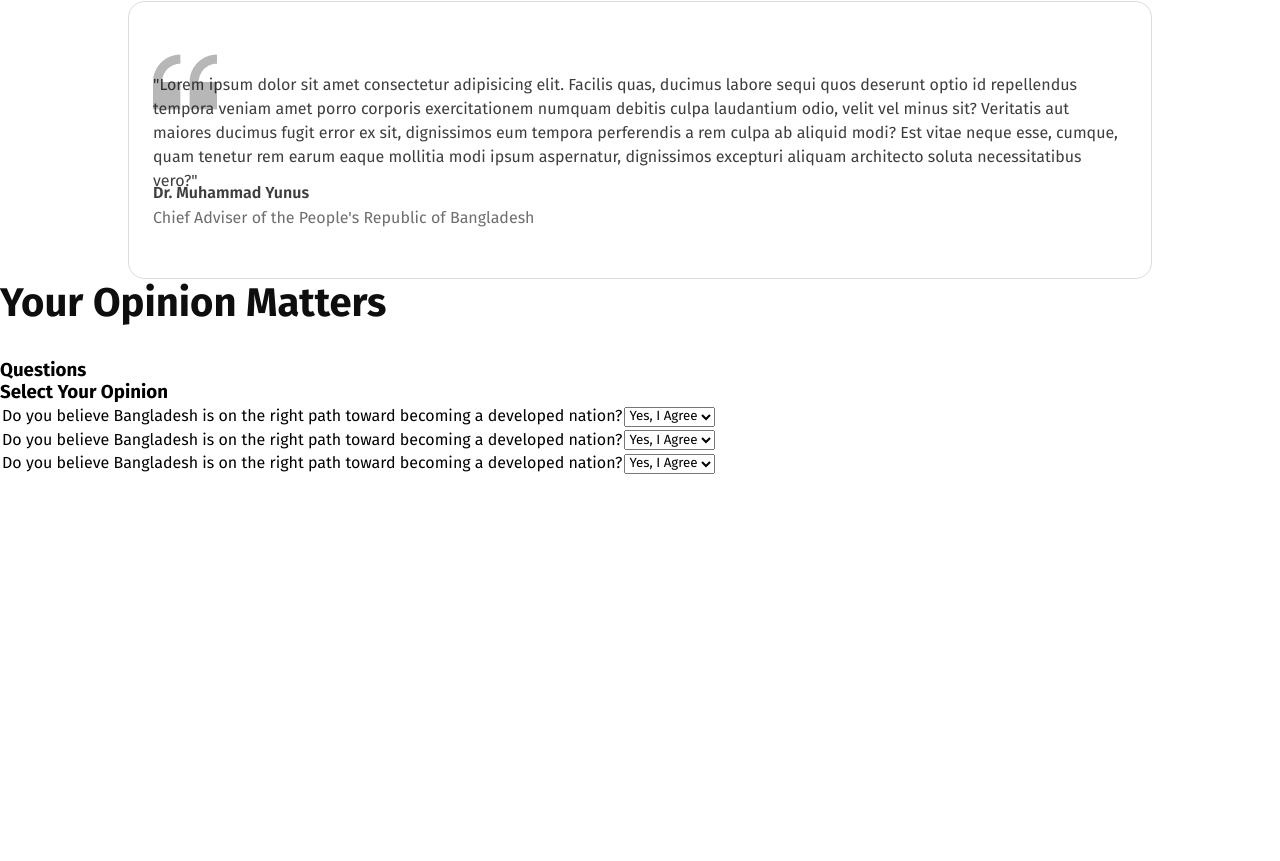
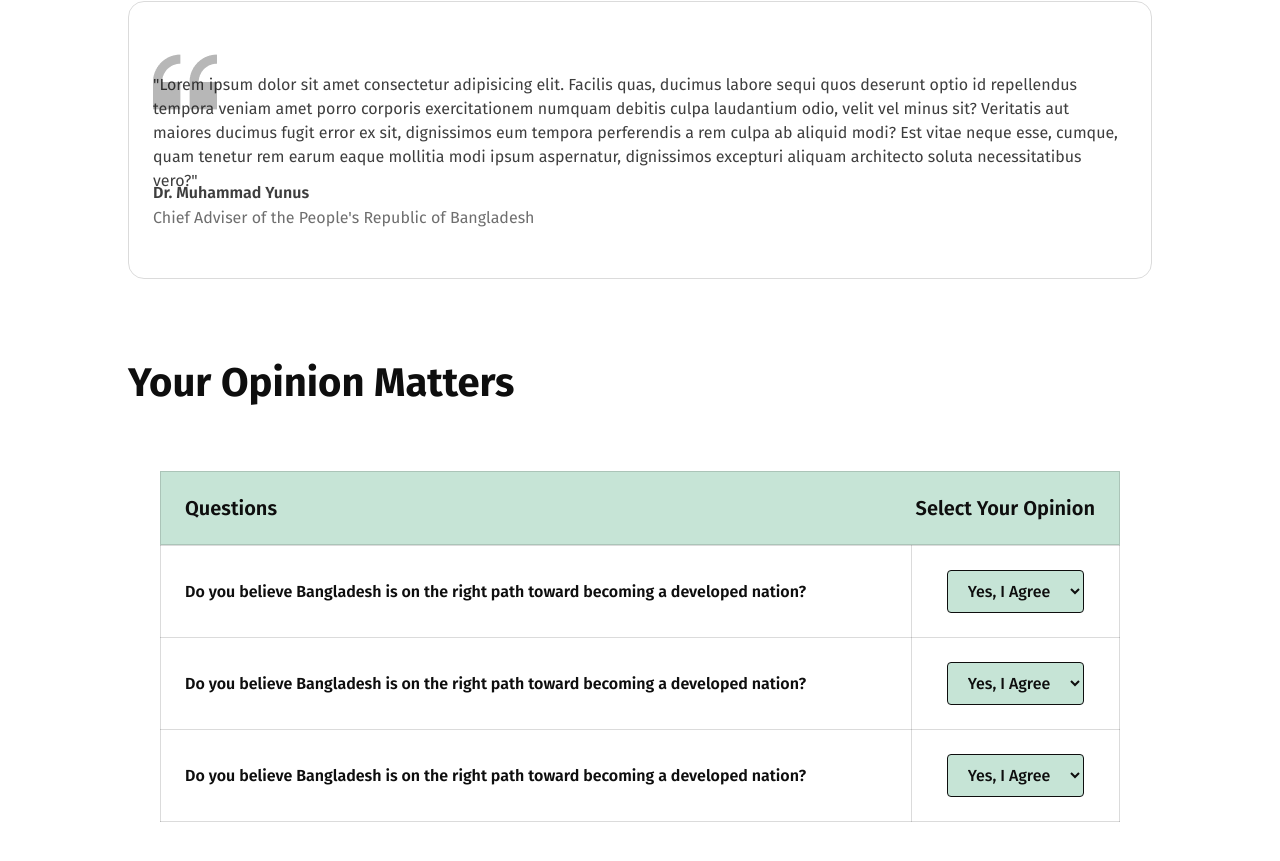
Before and after one commit to IamPial/bangladesh-2.0, a plain HTML site: page index.html in a window 1280 px wide. Shown: the part 1918-2779 px from the top of the page. Before the commit the page ends 2394 px from the top, so only its background shows below. Drawn offline with Linux system fonts and the light colour scheme.

Commit message:
added css in the opinion section according to figma

```diff
--- a/style.css
+++ b/style.css
@@ -191,3 +191,61 @@ nav {
   color: rgba(14, 14, 14, 0.6);
   line-height: 24px;
 }
+
+/* Opinion Section */
+#opinion {
+  padding: 80px 0;
+}
+#opinion .opinion-container {
+  width: 80%;
+  max-width: 1280px;
+  margin: 0 auto;
+}
+.opinion-heading {
+  border: 1px solid rgba(145, 140, 140, 0.1);
+  background-color: #c6e4d6;
+  display: flex;
+  justify-content: space-between;
+  align-items: center;
+}
+.opinion-content {
+  padding: 32px;
+}
+.opinion-content .table-heading {
+  display: flex;
+  justify-content: space-between;
+  background-color: #c6e4d6;
+  padding: 24px;
+  border: 1px solid rgba(14, 14, 14, 0.15);
+}
+.opinion-content .table-heading h3 {
+  color: #0e0e0e;
+  font-size: 20px;
+  font-weight: 600;
+}
+.opinion-content table {
+  border-collapse: collapse;
+  width: 100%;
+}
+
+.opinion-content td {
+  border: 1px solid red;
+  padding: 24px;
+  font-size: 16px;
+  color: #0e0e0e;
+  font-weight: 600;
+  border: 1px solid rgba(14, 14, 14, 0.15);
+}
+
+.opinion-content td select {
+  padding: 10px 16px;
+  background-color: #c6e4d6;
+  color: #0e0e0e;
+  font-size: 16px;
+  font-weight: 500;
+  border-radius: 4px;
+  margin: 0 auto;
+  display: block;
+  outline: none;
+  border: 1px solid #0e0e0e;
+}
```
